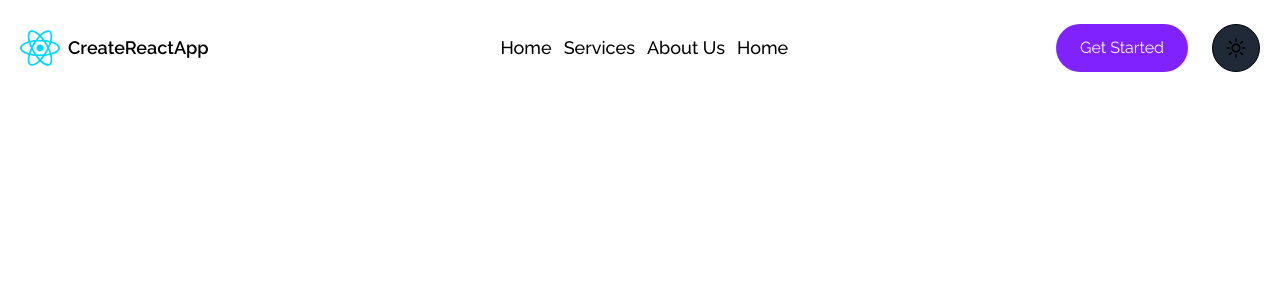
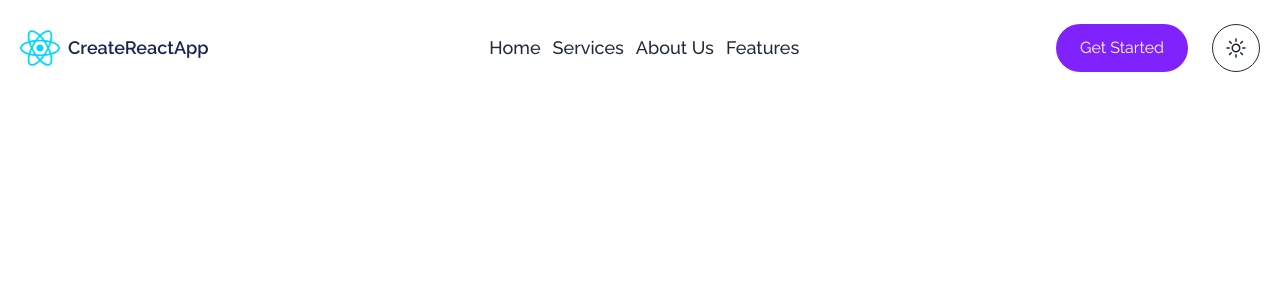
Before and after one commit to shuntaro731/new-react-landing, a React (Vite) app: page / in a window 1280 px wide. Shown: the top 300 px of the page. Built offline with nearby package versions, Linux system fonts and the light colour scheme.

Commit message:
fix: fix dark mode

```diff
--- a/src/components/elements/Navbar.tsx
+++ b/src/components/elements/Navbar.tsx
@@ -8,7 +8,7 @@ const navItems = [
   { href: "#", text: "Home" },
   { href: "#service", text: "Services" },
   { href: "#about-us", text: "About Us" },
-  { href: "#contact", text: "Home" },
+  { href: "#contact", text: "Features" },
 ];
 
 const Navbar = () => {
@@ -21,7 +21,10 @@ const Navbar = () => {
           <div className="min-w-max inline-flex relative">
             <a href="/" className="relative flex items-center gap-2">
               <img src={logo} alt="logo" className="w-10 h-10" />
-              <div className="inline-flex text-lg font-semibold items-center">
+              <div
+                className="inline-flex text-lg font-semibold
+                text-heading-1 items-center"
+              >
                 CreateReactApp
               </div>
             </a>
@@ -35,7 +38,7 @@ const Navbar = () => {
             <ul
               className="border-t border-box-border lg:border-t-0 px-6 lg:px-0
               lg:pt-0 flex flex-col lg:flex-row gap-y-4 gap-x-3 text-lg
-              w-full lg:justify-center lg:items-center"
+              w-full lg:justify-center lg:items-center text-heading-2"
             >
               {navItems.map((item, key) => (
                 <NavItem key={key} href={item.href} text={item.text} />
@@ -54,7 +57,7 @@ const Navbar = () => {
             <button
               onClick={toggleTheme}
               className="outline-hidden flex items-center justify-center text-heading-2 rounded-full
-              w-10 h-10 lg:w-12 lg:h-12 border border-box-border cursor-pointer"
+              w-10 h-f10 lg:w-12 lg:h-12 border border-box-border cursor-pointer"
             >
               {theme === "dark" ? (
                 <svg
--- a/src/index.css
+++ b/src/index.css
@@ -11,7 +11,7 @@
   --heading-3: 55 65 81;
 }
 
-html.dark{
+.dark {
   --color-bg: 3 7 18;
   --color-box: 17 24 39;
   --box-border: 243 244 246 / 0.1;
@@ -25,21 +25,17 @@ html.dark{
   .bg-body {
     background-color: rgb(var(--color-bg));
   }
-
   .bg-box-bg {
     background-color: rgb(var(--color-box));
   }
-
   .text-heading-1 {
-    background-color: rgb(var(--heading-1));
+    color: rgb(var(--heading-1));
   }
-
   .text-heading-2 {
-    background-color: rgb(var(--heading-2));
+    color: rgb(var(--heading-2));
   }
-
   .text-heading-3 {
-    background-color: rgb(var(--heading-3));
+    color: rgb(var(--heading-3));
   }
 }
 
```
